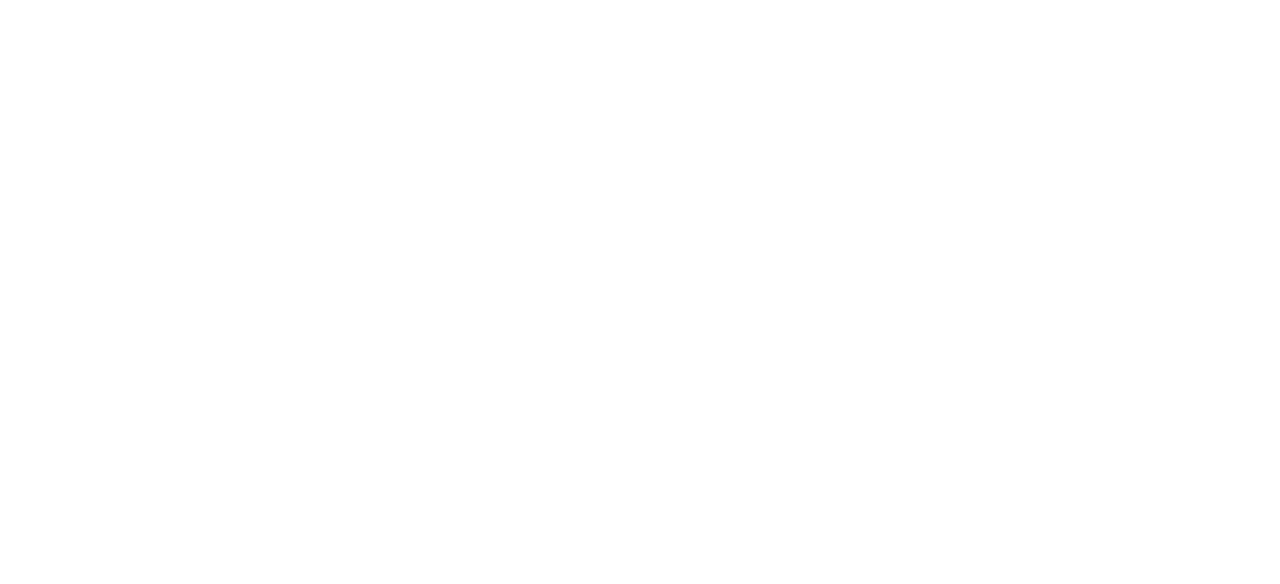
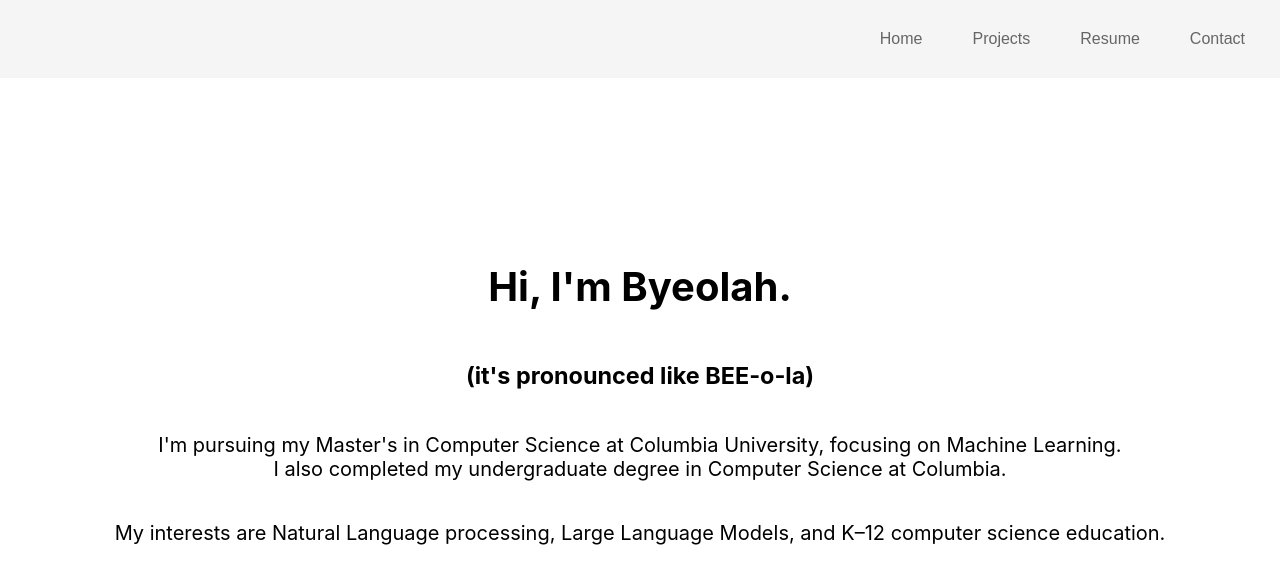
Before and after one commit to Byeolah-Kwon/portfolio, a React (Create React App) app: page /home in a window 1280 px wide. Before the commit this address had no page. Shown: the top 584 px of the page. Built offline with nearby package versions, Linux system fonts and the light colour scheme.

Commit message:
i updated overall pages

```diff
--- a/src/App.js
+++ b/src/App.js
@@ -2,7 +2,7 @@ import React from "react";
 import './App.css';
 import { Routes, Route, Link, useNavigate } from 'react-router-dom'
 import Home from './pages/Home';
-import Resume from './pages/Home';
+import Resume from './pages/Resume';
 import Projects from "./pages/Projects";
 import Contact from "./pages/Contact";
 
@@ -10,10 +10,10 @@ function App() {
   return (
     <div className="App">
      <Routes>
-          <Route path="/portfolio" element={<Home/>} />
-          <Route path="/portfolio/projects" element={<Projects/>} />
-          <Route path="/portfolio/Resume" element={<Resume/>} />
-          <Route path="/portfolio/contact" element={<Contact/>} />
+          <Route path="/home" element={<Home/>} />
+          <Route path="/projects" element={<Projects/>} />
+          <Route path="/resume" element={<Resume/>} />
+          <Route path="/contact" element={<Contact/>} />
       </Routes>
     </div>
   );
--- /dev/null
+++ b/src/components/Navbar.css
@@ -0,0 +1,27 @@
+.menu_bar {
+    display: flex;
+    justify-content: flex-end;
+    gap: 20px;
+    padding: 20px;
+    background-color: #f5f5f5;
+    position: fixed;
+    top: 0;
+    left: 0;
+    right: 0;
+    font-family: sans-serif;
+    font-weight: 500;
+    z-index: 100;
+    /* box-shadow: 0 2px 5px rgba(189, 188, 188, 0.1); */
+}
+
+.menu_bar span {
+    cursor: pointer;
+    padding: 10px 15px;
+    text-decoration: none;
+    color: #666666;
+    transition: color 0.3s ease;
+}
+
+.menu_bar span:hover {
+    color: #000000;
+}
--- /dev/null
+++ b/src/components/Navbar.js
@@ -0,0 +1,18 @@
+import React from 'react';
+import { useNavigate } from 'react-router-dom';
+import './Navbar.css';
+
+const Navbar = () => {
+    const navigate = useNavigate();
+
+    return (
+        <div className="menu_bar">
+            <span onClick={() => navigate('/home')}>Home</span>
+            <span onClick={() => navigate('/projects')}>Projects</span>
+            <span onClick={() => navigate('/resume')}>Resume</span>
+            <span onClick={() => navigate('/contact')}>Contact</span>
+        </div>
+    );
+};
+
+export default Navbar;
--- /dev/null
+++ b/src/pages/Contact.css
@@ -0,0 +1,20 @@
+.contact {
+    display: flex;
+    flex-direction: column;
+    justify-content: center;
+    align-items: center;
+    height: 100vh;
+    text-align: center;
+    font-size: 20px;
+}
+
+a {
+    color: inherit; /* makes links use the same color as surrounding text */
+    text-decoration: none; /* removes the underline */
+    cursor: pointer; /* changes cursor on hover */
+  }
+
+  a:hover {
+    text-decoration: underline; /* optional: adds underline on hover */
+    color: #000000; /* optional: subtle hover color */
+  }
--- a/src/pages/Contact.js
+++ b/src/pages/Contact.js
@@ -1,7 +1,21 @@
+import Navbar from "../components/Navbar";
+import './Contact.css'
+
 const Contact = () => {
-    return <div>
-        <h3>placeholder for contact</h3>
-    </div>
-}
+    return (
+        <div>
+            <Navbar />
+            <div className="contact">
+            <h1>Contact Me</h1>
+            <p>If you'd like to get in touch, feel free to email me or connect through LinkedIn.</p>
+            <p className="contact_info">
+                Email: <a href="mailto:your.email@example.com">byeolahk@gmail.com</a><br/>
+                LinkedIn: <a href="https://www.linkedin.com/in/byeolahkwon" target="_blank" rel="noopener noreferrer">linkedin.com/in/byeolahkwon</a><br/>
+                GitHub: <a href="https://github.com/byeolah-kwon" target="_blank" rel="noopener noreferrer">github.com/byeolah-kwon</a>
+            </p>
+         </div>
+         </div>
+    );
+};
 
 export default Contact;
--- a/src/pages/Home.css
+++ b/src/pages/Home.css
@@ -8,18 +8,3 @@
     font-size: 20px;
 
 }
-
-.button-group button {
-    padding: 0.75rem 1.5rem;
-    font-size: 1rem;
-    border: none;
-    border-radius: 5px;
-    cursor: pointer;
-    background-color: #333;
-    color: white;
-    transition: background-color 0.3s;
-}
-
-.button-group button:hover {
-    background-color: #555;
-}
--- a/src/pages/Home.js
+++ b/src/pages/Home.js
@@ -1,27 +1,27 @@
 import './Home.css'
+import Navbar from '../components/Navbar';
 import { useNavigate } from 'react-router-dom';
 
 const Home = () => {
     const navigate = useNavigate();
     return (
-        <div className="intro">
-            <h1>Hi, I'm Byeolah.</h1>
-            <h3>(it's pronounced like BEE-o-la)</h3>
-            <p> I'm pursuing my Master's in Computer Science at Columbia University, focusing on Machine Learning. <br/>
-            I also completed my undergraduate degree in Computer Science at Columbia. </p>
+        <div className="home">
+            <Navbar />
 
-            <p>My interests are natural language processing, large language models, and K-12 computer science education.</p>
-
-            <div className="button-group">
-          <button onClick={() => navigate('/projects')}>Projects</button>
-          <button onClick={() => navigate('/resume')}>Resume</button>
-          <button onClick={() => navigate('/contact')}>Contact</button>
+            <div className="intro">
+                <h1>Hi, I'm Byeolah.</h1>
+                <h3>(it's pronounced like BEE-o-la)</h3>
+                <p>
+                    I'm pursuing my Master's in Computer Science at Columbia University, focusing on Machine Learning. <br />
+                    I also completed my undergraduate degree in Computer Science at Columbia.
+                </p>
+                <p>
+                    My interests are Natural Language processing, Large Language Models, and K–12 computer science education.
+                </p>
+            </div>
         </div>
-        </div>
-    )
-}
-
-
+    );
+};
 
 
 export default Home;
--- /dev/null
+++ b/src/pages/Projects.css
@@ -0,0 +1,12 @@
+.project_nav {
+    display: block;
+    padding-top: 40px; /* if navbar is fixed */
+    color: black;
+    text-align: center;
+    font-size: 20px;
+  }
+
+.project_section {
+    text-align: left;
+    margin-left: 10px;
+}
--- a/src/pages/Projects.js
+++ b/src/pages/Projects.js
@@ -1,7 +1,32 @@
+import Navbar from "../components/Navbar";
+import './Projects.css';
+
 const Projects = () => {
-    return <div>
-        <h3>placeholder for projects</h3>
-    </div>
+    return (
+        <div>
+            <Navbar />
+            <h1>Projects</h1>
+            <div className="project_nav">
+                <a href="#ml">Machine Learning</a> | <a href="#frontend">Frontend / UI</a>
+            </div>
+
+            <section id="ml" className="project_section">
+                <h2>Machine Learning</h2>
+                <ul>U.S. Census Prediction</ul>
+                <ul>Sign Language Classifier</ul>
+                <ul>Sentiment Analysis</ul>
+
+            </section>
+
+            <section id="frontend" className="project_section">
+                <h2>Frontend / UI</h2>
+                <ul>
+                    Portfolio Website
+                    Flexbox Recipe Demo
+                </ul>
+            </section>
+        </div>
+    )
 }
 
 export default Projects;
--- /dev/null
+++ b/src/pages/Resume.css
@@ -0,0 +1,34 @@
+.resume_content {
+  display: flex;
+  justify-content: center; /* centers horizontally */
+  align-items: center;     /* centers vertically */
+}
+
+.resume_content iframe {
+  width: 70%;         /* adjust as needed */
+  height: 900px;
+  border: none;
+  background-color: #ababac;
+  box-shadow: 0 0 10px rgba(99, 98, 98, 0.1);
+}
+
+.resume_download {
+    text-align: center;
+  }
+
+  .download_button {
+    background-color: #ababac;
+    color: white;
+    border: none;
+    padding: 12px 24px;
+    font-size: 16px;
+    font-weight: bold;
+    border-radius: 8px;
+    cursor: pointer;
+    transition: background-color 0.3s ease;
+    margin: 40px 0 60px;
+  }
+
+  .download_button:hover {
+    background-color: #000000;
+  }
--- a/src/pages/Resume.js
+++ b/src/pages/Resume.js
@@ -1,7 +1,29 @@
+import './Resume.css';
+
+import Navbar from "../components/Navbar";
 const Resume = () => {
-    return <div>
-        <h3>placeholder for resume</h3>
+    return (<div>
+
+        <Navbar/>
+        <br/><br/><br/><br/><br/>
+
+        <div className="resume_download">
+            <a  href={`https://docs.google.com/document/d/158WeUa86v-PfA1cYNCUuGalcvPS7pN-OGWMtqW9SUEg/export?format=pdf`}>
+            <button className="download_button">Download Resume</button>
+            </a>
+        </div>
+
+        <div className="resume_content">
+        <iframe
+                    src={`https://drive.google.com/file/d/158WeUa86v-PfA1cYNCUuGalcvPS7pN-OGWMtqW9SUEg/preview`}
+                    width="100%"
+                    height="900px"
+                    allow="autoplay"
+                    title="Byeolah Resume"
+                ></iframe>
+       </div>
+
     </div>
-}
+)}
 
 export default Resume;
```
